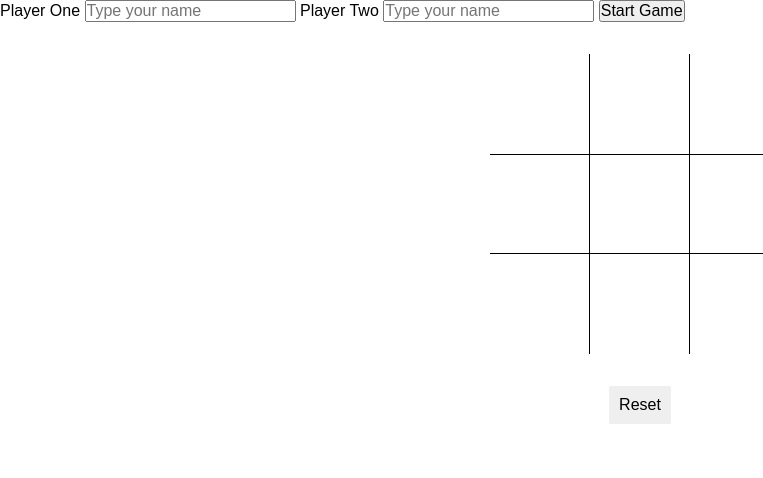
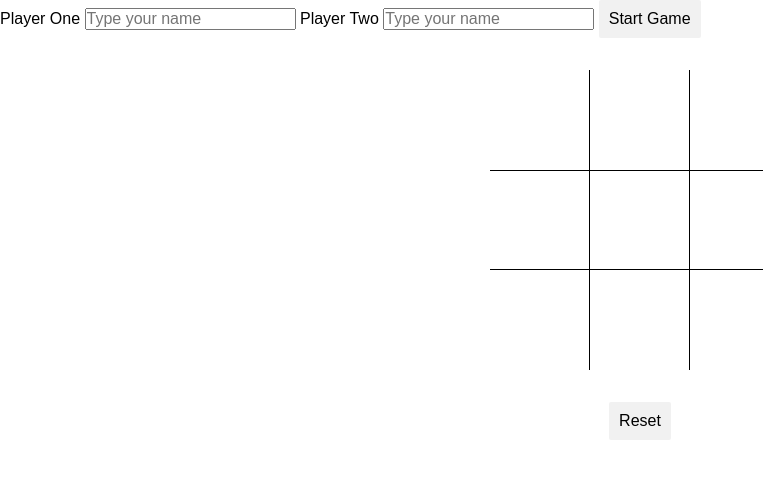
Before and after one commit to cjfaquino/tic-tac-toe, a plain HTML site: page index.html in a window 1280 px wide. Shown: the whole page, without its empty margins (0-763 px from the left). Drawn offline with Linux system fonts and the light colour scheme.

Commit message:
change default button style

```diff
--- a/style.css
+++ b/style.css
@@ -8,6 +8,13 @@
   box-sizing: border-box;
   font-family: Arial, Helvetica, sans-serif;
   font-size: 1rem;
+}
+
+button{
+  padding: 10px;
+  background-color: rgb(241, 241, 241);
+  border: none;
+  border-radius: 2px;
 }
 
 #gameBoard {
@@ -50,9 +57,3 @@
 .playText{
   margin: 1rem 0;
 }
-
-.reset{
-  padding: 10px;
-  border: none;
-  border-radius: 2px;
-}
```
